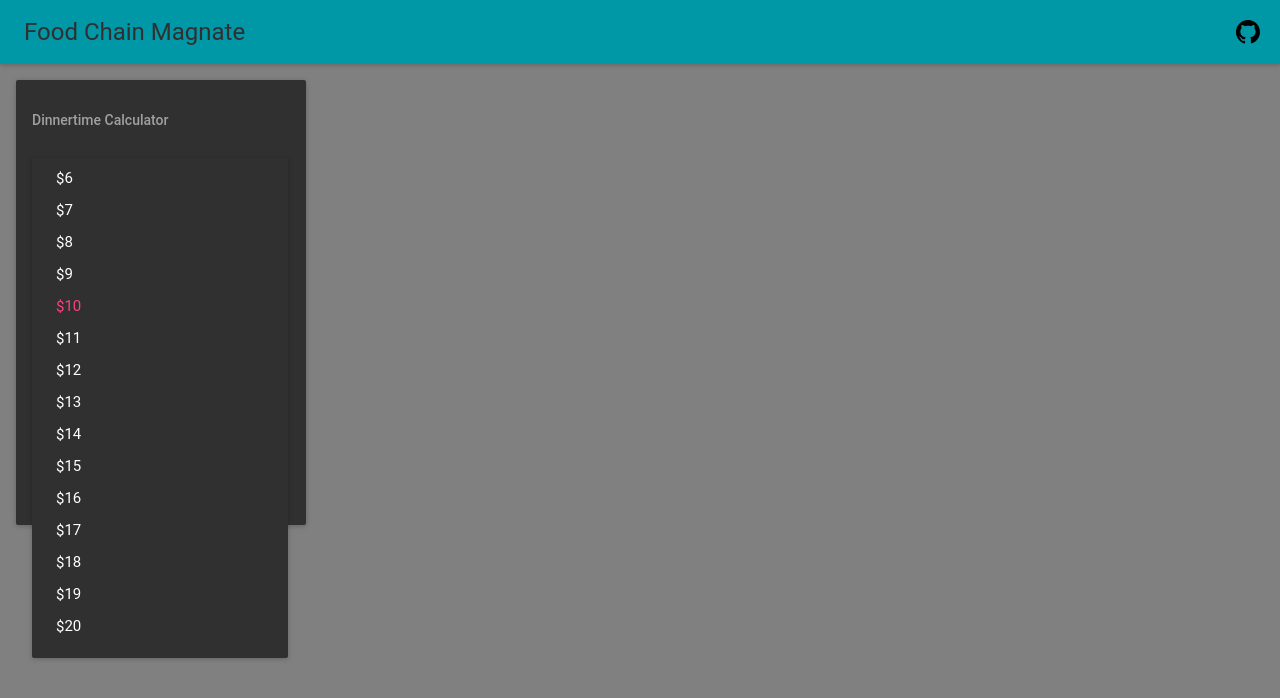
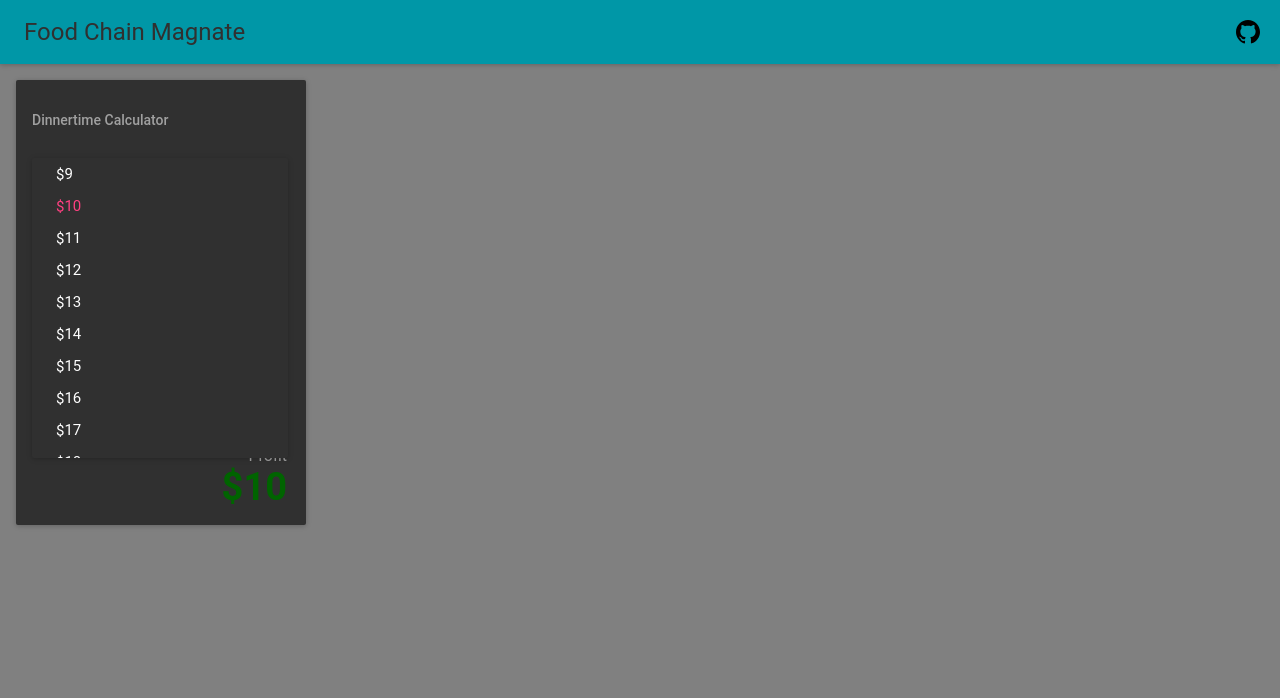
Before and after one commit to NiXXeD/dinnertime, a React (Create React App) app: page / in a window 1280 px wide. Both pictures are taken after a click on the button 264 px from the left and 190 px from the top of the page. Shown: the top 698 px of the page. Built offline with nearby package versions, Linux system fonts and the light colour scheme; what react-tap-event-plugin would draw is missing.

Commit message:
fix: Adjust performance of unit price selector.

```diff
--- a/src/Calc/Calc.js
+++ b/src/Calc/Calc.js
@@ -9,6 +9,9 @@ import './Calc.css'
 const minPrice = -5
 const maxPrice = 20
 const unitPrices = [...Array(26)].map((v, i) => i - 5)
+    .map(unitPrice => {
+        return <MenuItem key={unitPrice} value={unitPrice} primaryText={`$${unitPrice}`}/>
+    })
 
 class Calc extends React.Component {
     constructor(props) {
@@ -64,11 +67,10 @@ class Calc extends React.Component {
                 <SelectField
                     floatingLabelText="Unit Price"
                     value={this.state.unitPrice}
+                    maxHeight={300}
                     onChange={this.unitPriceChanged}
                 >
-                    {unitPrices.map(unitPrice => {
-                        return <MenuItem key={unitPrice} value={unitPrice} primaryText={`$${unitPrice}`}/>
-                    })}
+                    {unitPrices}
                 </SelectField>
 
                 {/* Items Sold */}
```
